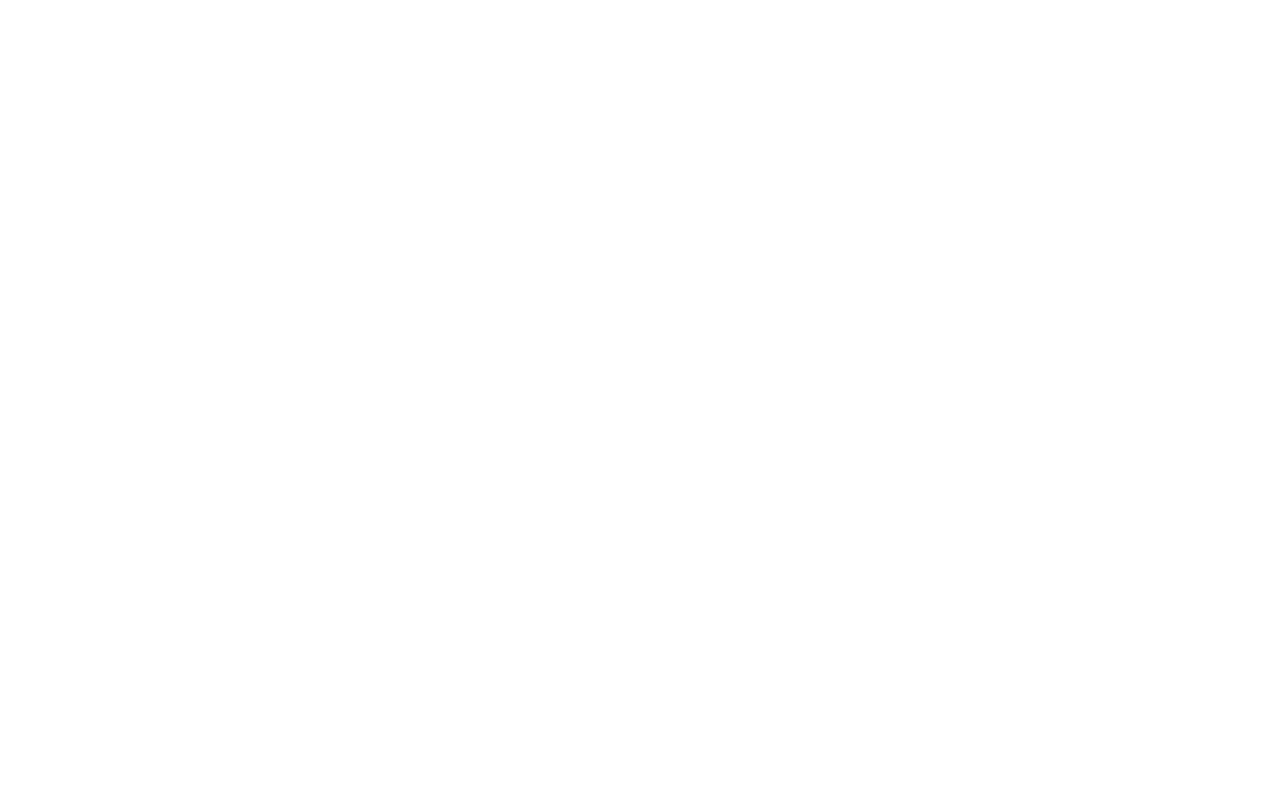
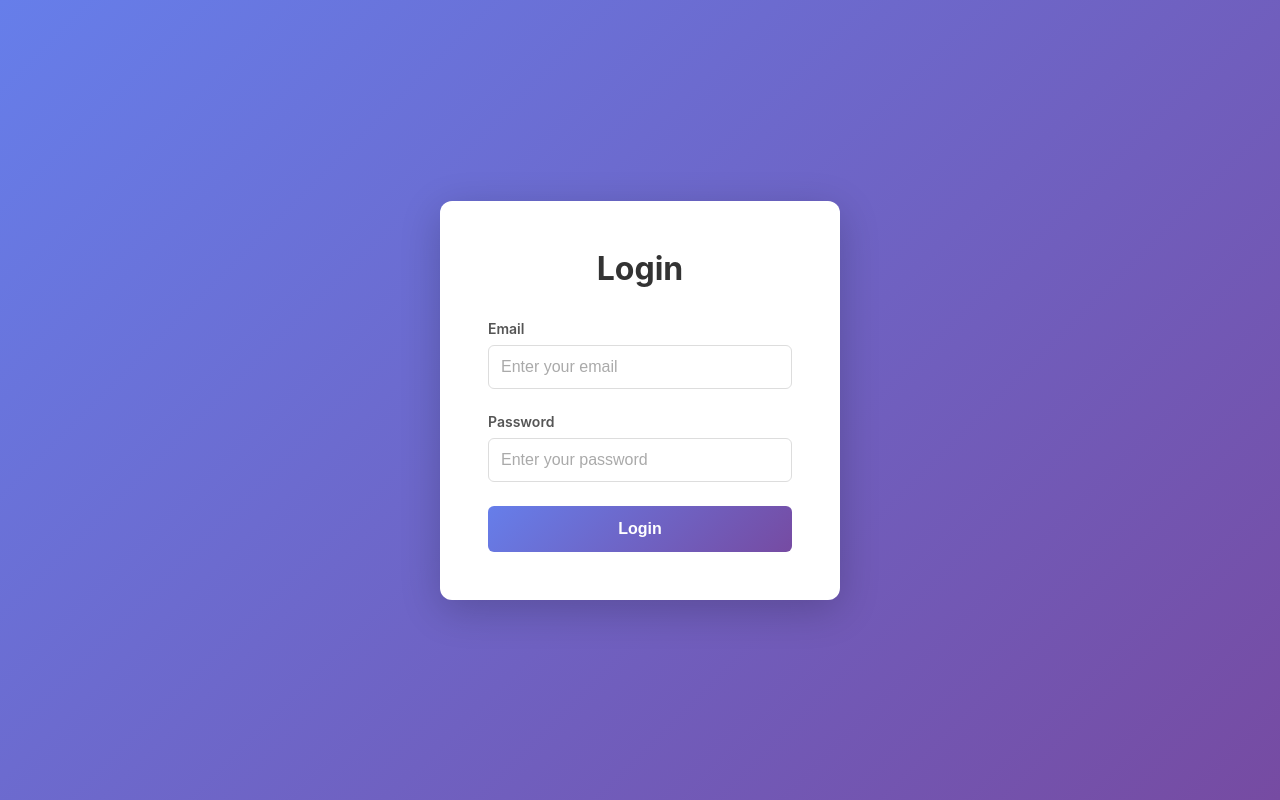
Before and after one commit to SeokhyunHong1510/directional, a React (Create React App) app: page /login in a window 1280 px wide. Before the commit this address had no page. Built offline with nearby package versions, Linux system fonts and the light colour scheme.

Commit message:
로그인 기능구현

```diff
--- a/src/Router.tsx
+++ b/src/Router.tsx
@@ -1,5 +1,6 @@
 import { BrowserRouter, Route, Routes } from 'react-router-dom';
 
+import Login from './pages/Login';
 import PostList from './pages/PostList';
 import GlobalStyle from './styles/GlobalStyle';
 
@@ -8,6 +9,7 @@ const Router = () => {
     <BrowserRouter>
       <GlobalStyle />
       <Routes>
+        <Route path="/login" element={<Login />} />
         <Route path="/" element={<PostList />} />
         <Route path="/posts" element={<PostList />} />
         {/* Add more routes here */}
--- a/src/api/client.ts
+++ b/src/api/client.ts
@@ -29,7 +29,7 @@ apiClient.interceptors.response.use(
   (error) => {
     if (error.response?.status === 401) {
       localStorage.removeItem('auth_token');
-      window.location.href = '/';
+      window.location.href = '/login';
     }
     return Promise.reject(error);
   },
--- /dev/null
+++ b/src/pages/Login/Login.styles.ts
@@ -0,0 +1,98 @@
+import styled from 'styled-components';
+
+export const Container = styled.div`
+  display: flex;
+  justify-content: center;
+  align-items: center;
+  min-height: 100vh;
+  background: linear-gradient(135deg, #667eea 0%, #764ba2 100%);
+`;
+
+export const LoginBox = styled.div`
+  background: white;
+  padding: 3rem;
+  border-radius: 12px;
+  box-shadow: 0 10px 40px rgba(0, 0, 0, 0.2);
+  width: 100%;
+  max-width: 400px;
+`;
+
+export const Title = styled.h1`
+  font-size: 2rem;
+  font-weight: bold;
+  color: #333;
+  margin-bottom: 2rem;
+  text-align: center;
+`;
+
+export const Form = styled.form`
+  display: flex;
+  flex-direction: column;
+  gap: 1.5rem;
+`;
+
+export const InputGroup = styled.div`
+  display: flex;
+  flex-direction: column;
+  gap: 0.5rem;
+`;
+
+export const Label = styled.label`
+  font-size: 0.875rem;
+  font-weight: 600;
+  color: #555;
+`;
+
+export const Input = styled.input`
+  padding: 0.75rem;
+  border: 1px solid #ddd;
+  border-radius: 6px;
+  font-size: 1rem;
+  transition: border-color 0.2s;
+
+  &:focus {
+    outline: none;
+    border-color: #667eea;
+  }
+
+  &::placeholder {
+    color: #aaa;
+  }
+`;
+
+export const Button = styled.button`
+  padding: 0.875rem;
+  background: linear-gradient(135deg, #667eea 0%, #764ba2 100%);
+  color: white;
+  border: none;
+  border-radius: 6px;
+  font-size: 1rem;
+  font-weight: 600;
+  cursor: pointer;
+  transition:
+    transform 0.2s,
+    box-shadow 0.2s;
+
+  &:hover:not(:disabled) {
+    transform: translateY(-2px);
+    box-shadow: 0 5px 20px rgba(102, 126, 234, 0.4);
+  }
+
+  &:active:not(:disabled) {
+    transform: translateY(0);
+  }
+
+  &:disabled {
+    opacity: 0.6;
+    cursor: not-allowed;
+  }
+`;
+
+export const ErrorMessage = styled.div`
+  padding: 0.75rem;
+  background-color: #fee;
+  color: #c33;
+  border-radius: 6px;
+  font-size: 0.875rem;
+  text-align: center;
+`;
--- /dev/null
+++ b/src/pages/Login/Login.tsx
@@ -0,0 +1,80 @@
+import React, { useState } from 'react';
+import { useNavigate } from 'react-router-dom';
+
+import { login } from '../../api/auth';
+import {
+  Container,
+  LoginBox,
+  Title,
+  Form,
+  InputGroup,
+  Label,
+  Input,
+  Button,
+  ErrorMessage,
+} from './Login.styles';
+
+const Login = () => {
+  const navigate = useNavigate();
+  const [email, setEmail] = useState('');
+  const [password, setPassword] = useState('');
+  const [error, setError] = useState('');
+  const [isLoading, setIsLoading] = useState(false);
+
+  const handleSubmit = async (e: React.FormEvent) => {
+    e.preventDefault();
+    setError('');
+    setIsLoading(true);
+
+    try {
+      const response = await login({ email, password });
+      localStorage.setItem('auth_token', response.token);
+      navigate('/posts');
+    } catch (err) {
+      setError('Login failed. Please check your credentials.');
+    } finally {
+      setIsLoading(false);
+    }
+  };
+
+  return (
+    <Container>
+      <LoginBox>
+        <Title>Login</Title>
+        <Form onSubmit={handleSubmit}>
+          <InputGroup>
+            <Label htmlFor="email">Email</Label>
+            <Input
+              id="email"
+              type="email"
+              value={email}
+              onChange={(e) => setEmail(e.target.value)}
+              placeholder="Enter your email"
+              required
+            />
+          </InputGroup>
+
+          <InputGroup>
+            <Label htmlFor="password">Password</Label>
+            <Input
+              id="password"
+              type="password"
+              value={password}
+              onChange={(e) => setPassword(e.target.value)}
+              placeholder="Enter your password"
+              required
+            />
+          </InputGroup>
+
+          {error && <ErrorMessage>{error}</ErrorMessage>}
+
+          <Button type="submit" disabled={isLoading}>
+            {isLoading ? 'Logging in...' : 'Login'}
+          </Button>
+        </Form>
+      </LoginBox>
+    </Container>
+  );
+};
+
+export default Login;
--- /dev/null
+++ b/src/pages/Login/index.ts
@@ -0,0 +1 @@
+export { default } from './Login';
```
